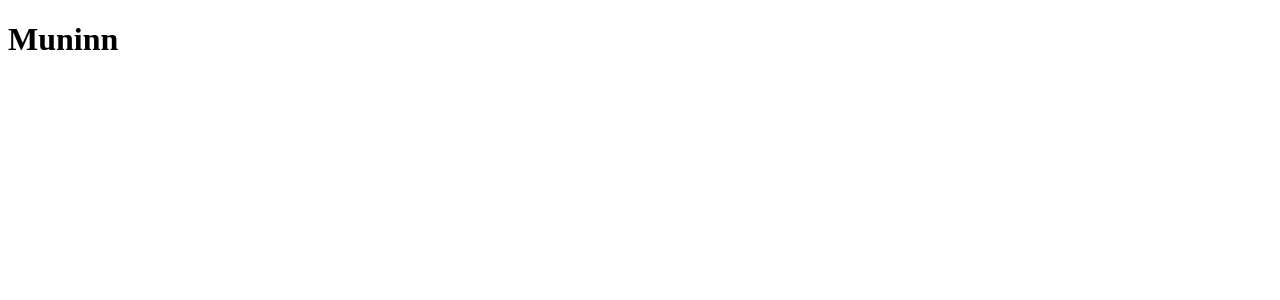
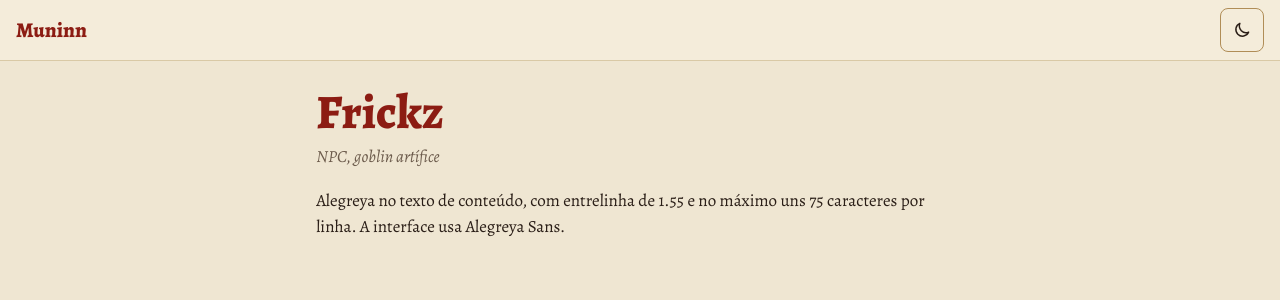
Before and after one commit to thiagolemos96/muninn, a React (Vite) app: page / in a window 1280 px wide. Shown: the top 300 px of the page. Built offline with nearby package versions, Linux system fonts and the light colour scheme.

Commit message:
Load Alegreya fonts, apply theme before first paint and add theme toggle

```diff
--- a/index.html
+++ b/index.html
@@ -4,6 +4,28 @@
     <meta charset="UTF-8" />
     <meta name="viewport" content="width=device-width, initial-scale=1.0" />
     <title>Muninn</title>
+
+    <!-- Theme before first paint: saved choice, else system preference.
+         Keep the storage key in sync with src/features/theme/theme.ts. -->
+    <script>
+      (function () {
+        var theme;
+        try {
+          theme = localStorage.getItem('muninn-theme');
+        } catch (e) {}
+        if (theme !== 'light' && theme !== 'dark') {
+          theme = matchMedia('(prefers-color-scheme: dark)').matches ? 'dark' : 'light';
+        }
+        document.documentElement.dataset.theme = theme;
+      })();
+    </script>
+
+    <link rel="preconnect" href="https://fonts.googleapis.com" />
+    <link rel="preconnect" href="https://fonts.gstatic.com" crossorigin />
+    <link
+      rel="stylesheet"
+      href="https://fonts.googleapis.com/css2?family=Alegreya:ital,wght@0,400;0,500;0,700;0,800;1,400;1,500;1,700&family=Alegreya+Sans:wght@400;500;700&display=swap"
+    />
   </head>
   <body>
     <div id="root"></div>
--- /dev/null
+++ b/src/app/App.module.css
@@ -0,0 +1,38 @@
+.page {
+  min-height: 100dvh;
+}
+
+.top {
+  display: flex;
+  align-items: center;
+  justify-content: space-between;
+  gap: var(--space-4);
+  padding: var(--space-2) var(--space-4);
+  background: var(--bar);
+  border-bottom: 1px solid var(--line);
+}
+
+.brand {
+  font-family: var(--font-display);
+  font-weight: var(--weight-name);
+  font-size: var(--text-h2);
+  color: var(--rubric);
+}
+
+.main {
+  max-width: 75ch;
+  margin: 0 auto;
+  padding: var(--space-6) var(--space-4);
+}
+
+.name {
+  font-weight: var(--weight-name);
+  font-size: var(--text-name);
+  color: var(--rubric);
+}
+
+.kind {
+  margin: var(--space-1) 0 var(--space-4);
+  font-style: italic;
+  color: var(--muted);
+}
--- a/src/app/App.tsx
+++ b/src/app/App.tsx
@@ -1,3 +1,22 @@
+import { ThemeToggle } from '../features/theme/ThemeToggle.tsx';
+import styles from './App.module.css';
+
+// Temporary shell until the routes land in step 5
 export function App() {
-  return <h1>Muninn</h1>;
+  return (
+    <div className={styles.page}>
+      <header className={styles.top}>
+        <span className={styles.brand}>Muninn</span>
+        <ThemeToggle />
+      </header>
+      <main className={styles.main}>
+        <h1 className={styles.name}>Frickz</h1>
+        <p className={styles.kind}>NPC, goblin artífice</p>
+        <p>
+          Alegreya no texto de conteúdo, com entrelinha de 1.55 e no máximo uns 75 caracteres por
+          linha. A interface usa Alegreya Sans.
+        </p>
+      </main>
+    </div>
+  );
 }
--- /dev/null
+++ b/src/features/theme/ThemeToggle.module.css
@@ -0,0 +1,24 @@
+.toggle {
+  display: inline-grid;
+  place-items: center;
+  width: var(--touch);
+  height: var(--touch);
+  padding: 0;
+  border: 1px solid var(--gilt);
+  border-radius: var(--radius-control);
+  background: transparent;
+  color: var(--ink);
+  cursor: pointer;
+}
+
+.toggle:hover {
+  background: var(--nav-active);
+}
+
+.toggle svg {
+  fill: none;
+  stroke: currentColor;
+  stroke-width: 1.75;
+  stroke-linecap: round;
+  stroke-linejoin: round;
+}
--- /dev/null
+++ b/src/features/theme/ThemeToggle.tsx
@@ -0,0 +1,38 @@
+import { useTheme } from './theme.ts';
+import styles from './ThemeToggle.module.css';
+
+// Moon in the light theme, sun in the dark one: the icon shows where you go
+export function ThemeToggle() {
+  const { theme, toggle } = useTheme();
+  const isDark = theme === 'dark';
+  const label = isDark ? 'Usar tema claro' : 'Usar tema escuro';
+
+  return (
+    <button
+      type="button"
+      className={styles.toggle}
+      onClick={toggle}
+      aria-label={label}
+      title={label}
+    >
+      {isDark ? <SunIcon /> : <MoonIcon />}
+    </button>
+  );
+}
+
+function MoonIcon() {
+  return (
+    <svg viewBox="0 0 24 24" width="20" height="20" aria-hidden="true">
+      <path d="M20 14.5A8 8 0 0 1 9.5 4a8 8 0 1 0 10.5 10.5Z" />
+    </svg>
+  );
+}
+
+function SunIcon() {
+  return (
+    <svg viewBox="0 0 24 24" width="20" height="20" aria-hidden="true">
+      <circle cx="12" cy="12" r="4" />
+      <path d="M12 2.5v2.5M12 19v2.5M2.5 12H5M19 12h2.5M5.3 5.3l1.8 1.8M16.9 16.9l1.8 1.8M5.3 18.7l1.8-1.8M16.9 7.1l1.8-1.8" />
+    </svg>
+  );
+}
--- /dev/null
+++ b/src/features/theme/theme.ts
@@ -0,0 +1,53 @@
+import { useCallback, useSyncExternalStore } from 'react';
+
+export type Theme = 'light' | 'dark';
+
+// Same key the inline script in index.html reads before the first paint
+const STORAGE_KEY = 'muninn-theme';
+const darkQuery = '(prefers-color-scheme: dark)';
+
+function readSaved(): Theme | null {
+  try {
+    const saved = localStorage.getItem(STORAGE_KEY);
+    return saved === 'light' || saved === 'dark' ? saved : null;
+  } catch {
+    return null;
+  }
+}
+
+function getTheme(): Theme {
+  return document.documentElement.dataset.theme === 'dark' ? 'dark' : 'light';
+}
+
+function saveTheme(theme: Theme) {
+  document.documentElement.dataset.theme = theme;
+  try {
+    localStorage.setItem(STORAGE_KEY, theme);
+  } catch {
+    // Storage blocked (private mode): the theme still applies until the tab closes
+  }
+}
+
+// The <html data-theme> attribute is the single source of truth.
+// Without a saved choice, follow the system when it changes.
+function subscribe(onChange: () => void) {
+  const observer = new MutationObserver(onChange);
+  observer.observe(document.documentElement, { attributeFilter: ['data-theme'] });
+
+  const media = matchMedia(darkQuery);
+  const onSystemChange = () => {
+    if (!readSaved()) document.documentElement.dataset.theme = media.matches ? 'dark' : 'light';
+  };
+  media.addEventListener('change', onSystemChange);
+
+  return () => {
+    observer.disconnect();
+    media.removeEventListener('change', onSystemChange);
+  };
+}
+
+export function useTheme() {
+  const theme = useSyncExternalStore(subscribe, getTheme);
+  const toggle = useCallback(() => saveTheme(theme === 'dark' ? 'light' : 'dark'), [theme]);
+  return { theme, toggle };
+}
--- a/src/main.tsx
+++ b/src/main.tsx
@@ -1,6 +1,7 @@
 import { StrictMode } from 'react';
 import { createRoot } from 'react-dom/client';
 import { App } from './app/App.tsx';
+import './styles/global.css';
 
 const root = document.getElementById('root');
 if (!root) throw new Error('Missing #root element');
--- /dev/null
+++ b/src/styles/global.css
@@ -0,0 +1,58 @@
+@import './tokens.css';
+
+*,
+*::before,
+*::after {
+  box-sizing: border-box;
+}
+
+html {
+  -webkit-text-size-adjust: 100%;
+}
+
+body {
+  margin: 0;
+  min-height: 100dvh;
+  background: var(--bg);
+  color: var(--ink);
+  font-family: var(--font-body);
+  font-size: var(--text-base);
+  line-height: var(--leading-body);
+}
+
+h1,
+h2,
+h3 {
+  font-family: var(--font-display);
+  line-height: 1.15;
+  margin: 0;
+}
+
+button,
+input,
+select,
+textarea {
+  font: inherit;
+  font-family: var(--font-ui);
+  color: inherit;
+}
+
+a {
+  color: inherit;
+}
+
+:focus-visible {
+  outline: 2px solid var(--focus);
+  outline-offset: 2px;
+}
+
+@media (prefers-reduced-motion: reduce) {
+  *,
+  *::before,
+  *::after {
+    animation-duration: 0.01ms !important;
+    animation-iteration-count: 1 !important;
+    transition-duration: 0.01ms !important;
+    scroll-behavior: auto !important;
+  }
+}
```
